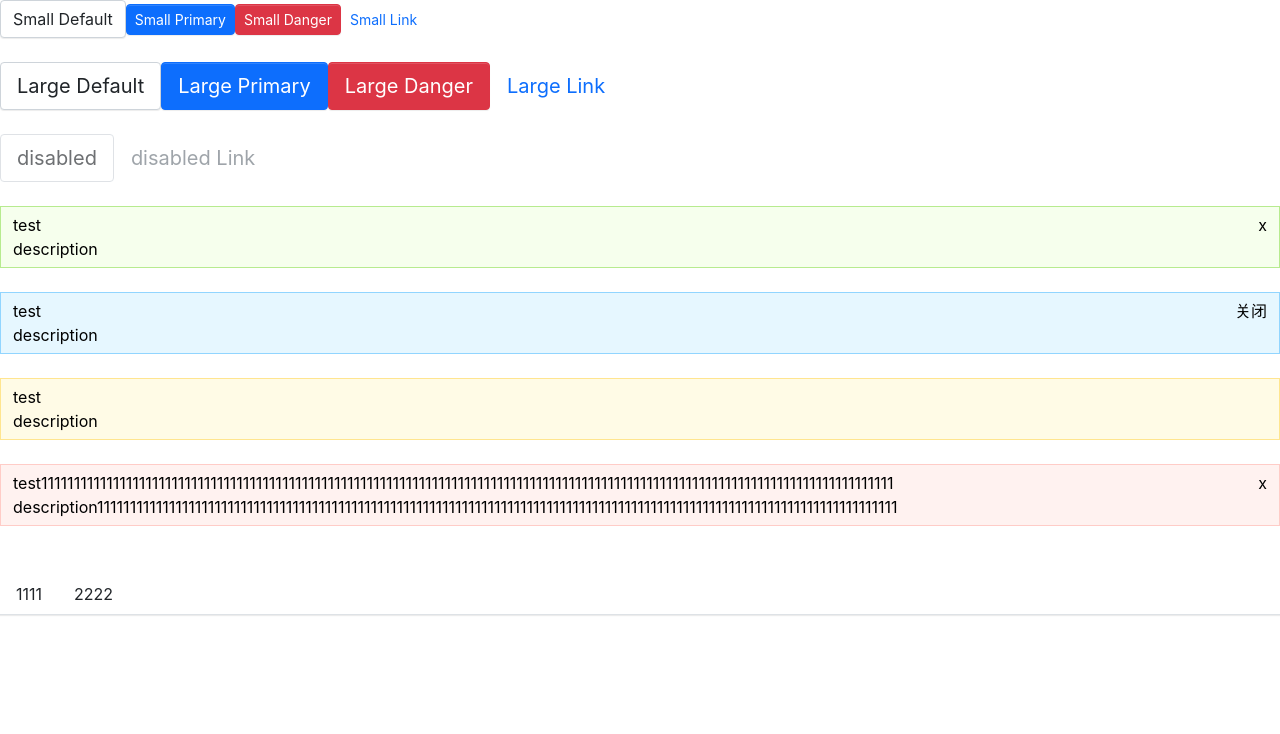
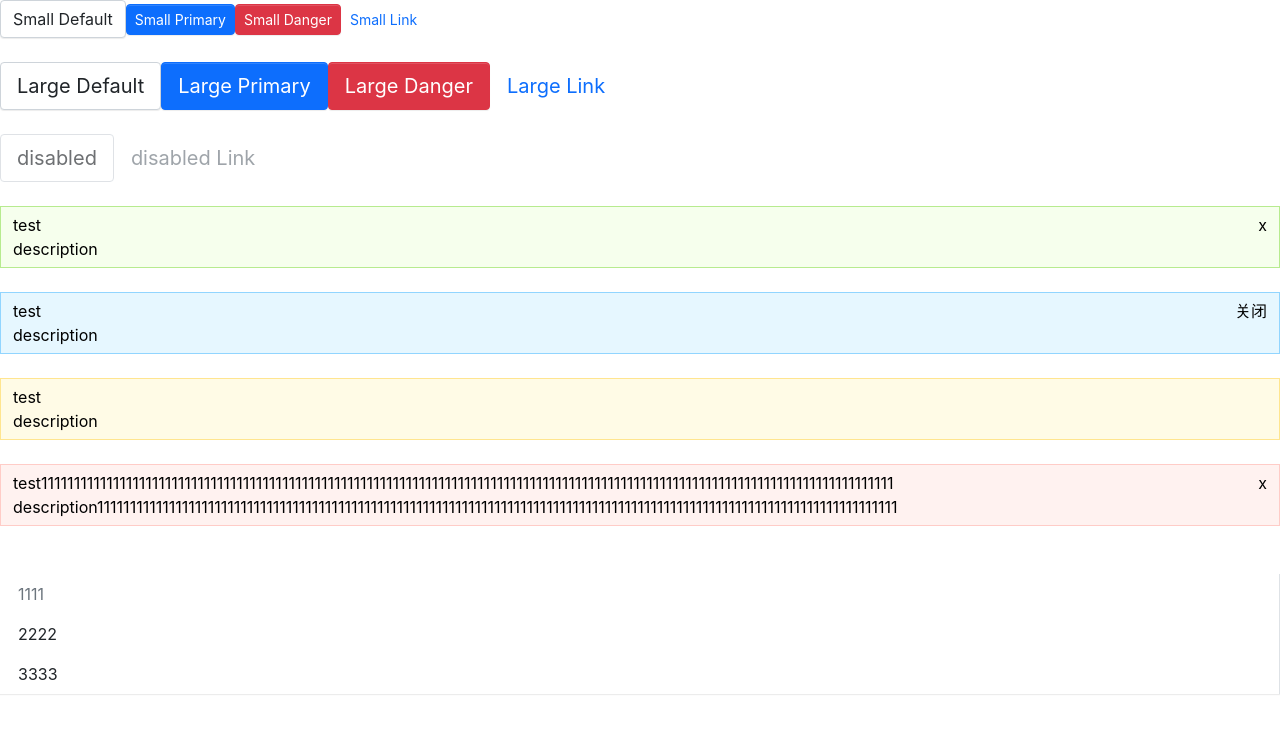
Before and after one commit to lttecho/nf-ui, a React (Create React App) app: page / in a window 1280 px wide. Shown: the top 734 px of the page. Built offline with nearby package versions, Linux system fonts and the light colour scheme.

Commit message:
【描述】更新Menu组件

```diff
--- a/src/App.tsx
+++ b/src/App.tsx
@@ -33,9 +33,10 @@ const App: React.FC = () => {
         <Alert closable message="test11111111111111111111111111111111111111111111111111111111111111111111111111111111111111111111111111111111111111111111111111111111111" description="description111111111111111111111111111111111111111111111111111111111111111111111111111111111111111111111111111111111111111111111111111" type={AlertType.Error}></Alert>
         <br />
         <br />
-        <Menu onSelect={(index) => alert(index)}>
+        <Menu mode="vertical">
           <MenuItem index={1} disabled>1111</MenuItem>
           <MenuItem index={2}>2222</MenuItem>
+          <MenuItem index={3}>3333</MenuItem>
         </Menu>
       </header>
     </div>
--- a/src/components/Menu/_style.scss
+++ b/src/components/Menu/_style.scss
@@ -8,5 +8,31 @@
   .menu-item {
     padding: $menu-item-padding-y $menu-item-padding-x;
     cursor: pointer;
+    transition: $menu-transition;
+    &:hover, &:focus {
+      text-decoration: none;
+    }
+    &.is-disabled {
+      color: $menu-item-disabled-color;
+      pointer-events: none;
+      cursor: default;
+    }
+    &.is-active, &:hover {
+      color: $menu-item-active-color;
+      border-bottom: $menu-item-active-border-width solid $menu-item-active-color;
+    }
   }
 }
+
+.menu-vertical {
+  flex-direction: column;
+  border-bottom: 0;
+  border-right: $menu-border-width solid $menu-border-color;
+  .menu-item {
+    border-left: $menu-item-active-border-width solid transparent;
+    &.is-active, &:hover {
+      border-bottom: 0;
+      border-left: $menu-item-active-border-width solid $menu-item-active-color;
+    }
+  }
+}
```
